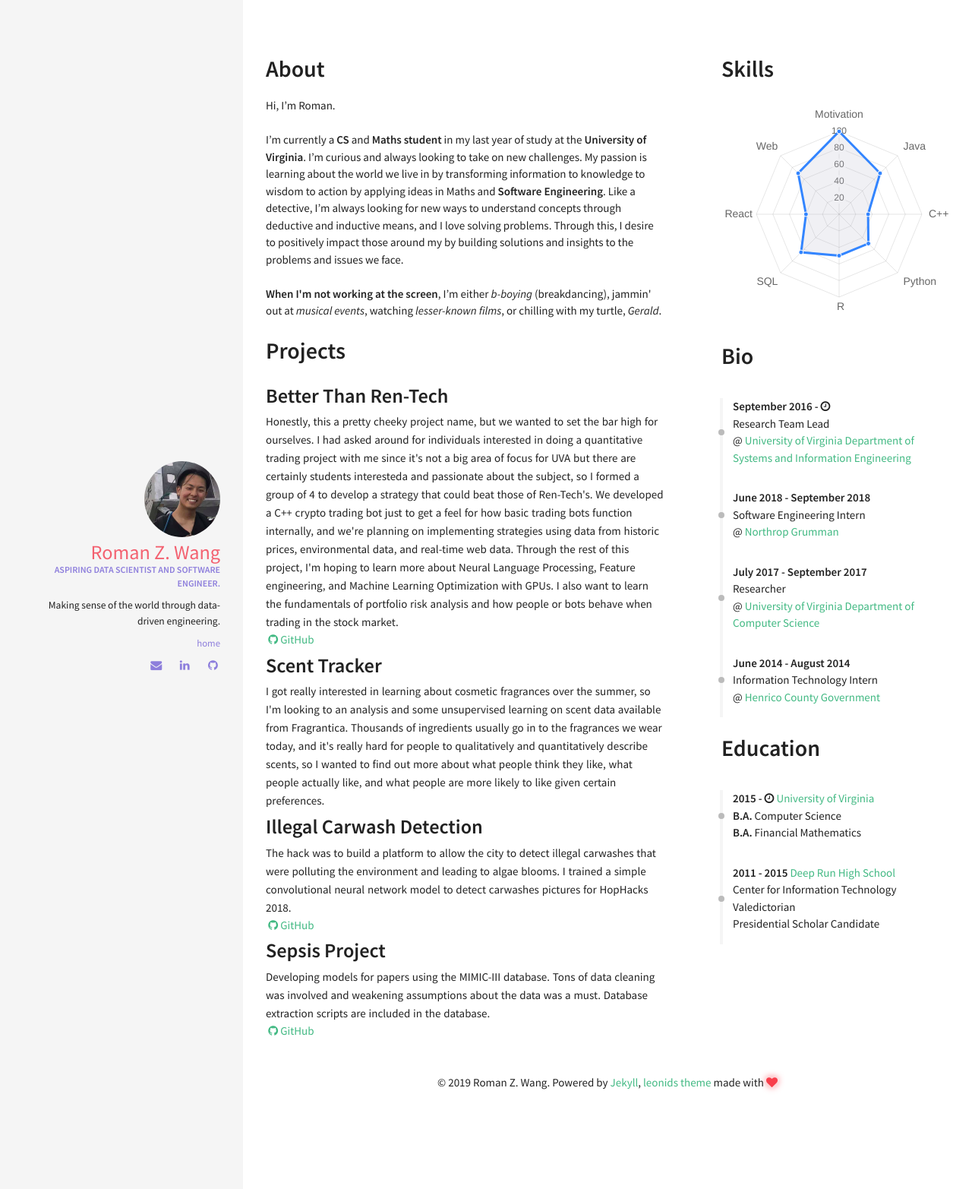
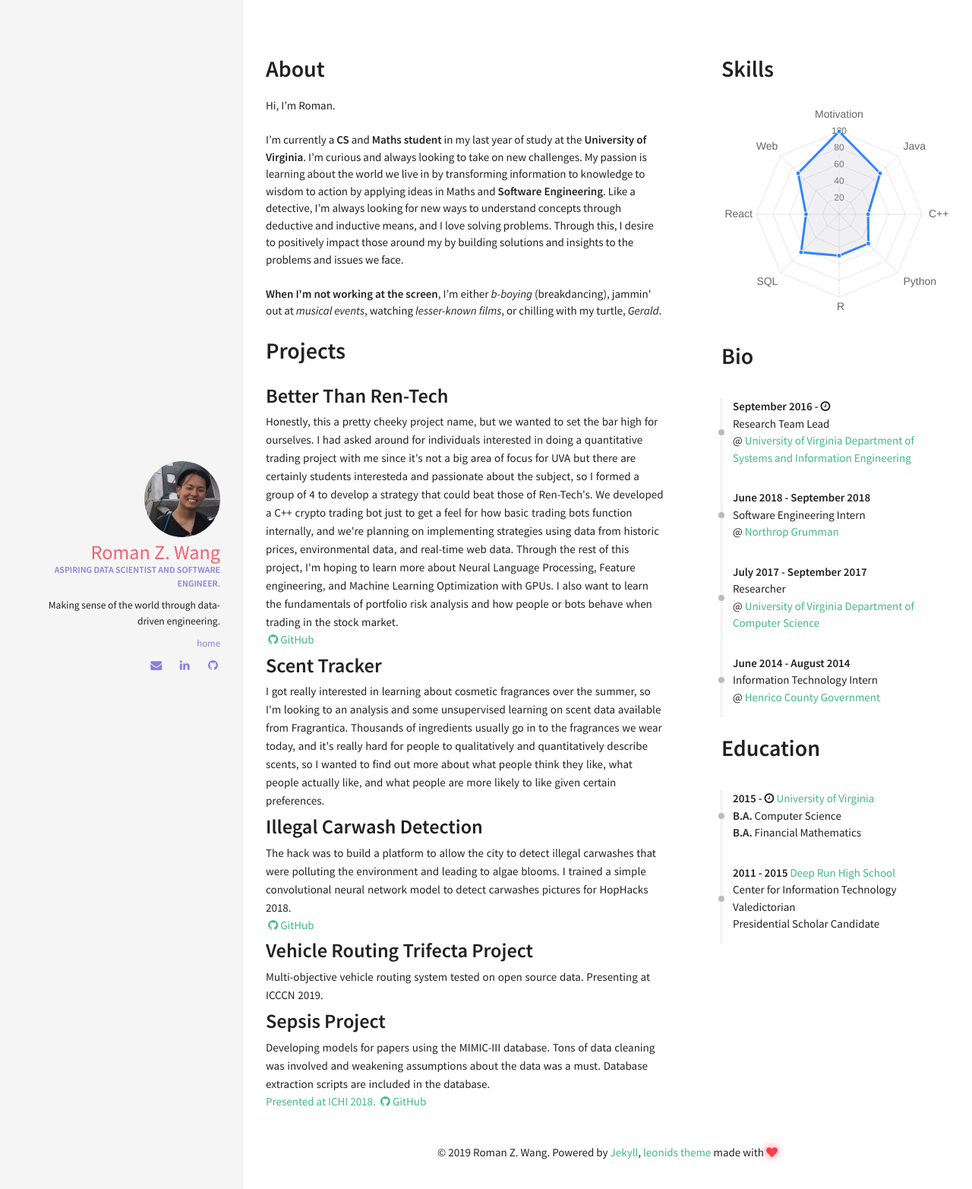
Before and after one commit to RomanZWang/romanzwang.github.io, a Jekyll site: the page built from index.html, in a window 1280 px wide. Shown: the top 1565 px of the page at 76% size. Built offline with Jekyll 4.4.1, drawn with Linux system fonts in a browser that asks for light colours; nearby versions of some CDN libraries.

Commit message:
Update research projects

```diff
--- a/_data/index/projects.yml
+++ b/_data/index/projects.yml
@@ -11,6 +11,11 @@
   descr: "The hack was to build a platform to allow the city to detect illegal carwashes that were polluting the environment and leading to algae blooms. I trained a simple convolutional neural network model to detect carwashes pictures for HopHacks 2018."
   github: https://github.com/jjk2rj/illegal-carwash/
 
+- name: Vehicle Routing Trifecta Project
+  descr: "Multi-objective vehicle routing system tested on open source data. Presenting at ICCCN 2019."
+
 - name: Sepsis Project
   descr: "Developing models for papers using the MIMIC-III database. Tons of data cleaning was involved and weakening assumptions about the data was a must. Database extraction scripts are included in the database."
   github: https://github.com/RomanZWang/Sepsis-Research
+  material-link: https://doi.org/10.1109/ICHI.2018.00068
+  material-text: Presented at ICHI 2018.
--- a/_includes/sections/projects.html
+++ b/_includes/sections/projects.html
@@ -5,6 +5,10 @@
             <div class="col">
                 <h2 style="margin: 0">{{ project.name }}</h2>
                 <p style="margin: 0">{{ project.descr }}</p>
+
+                {% if project.material-text %}
+                <a href="{{ project.material-link }} ">{{ project.material-text }}</a>
+                {% endif %}
 
                 {% if project.github %}
                 <a href="{{ project.github }} "><i class="fa fa-fw fa-github"></i>GitHub</a>
```
